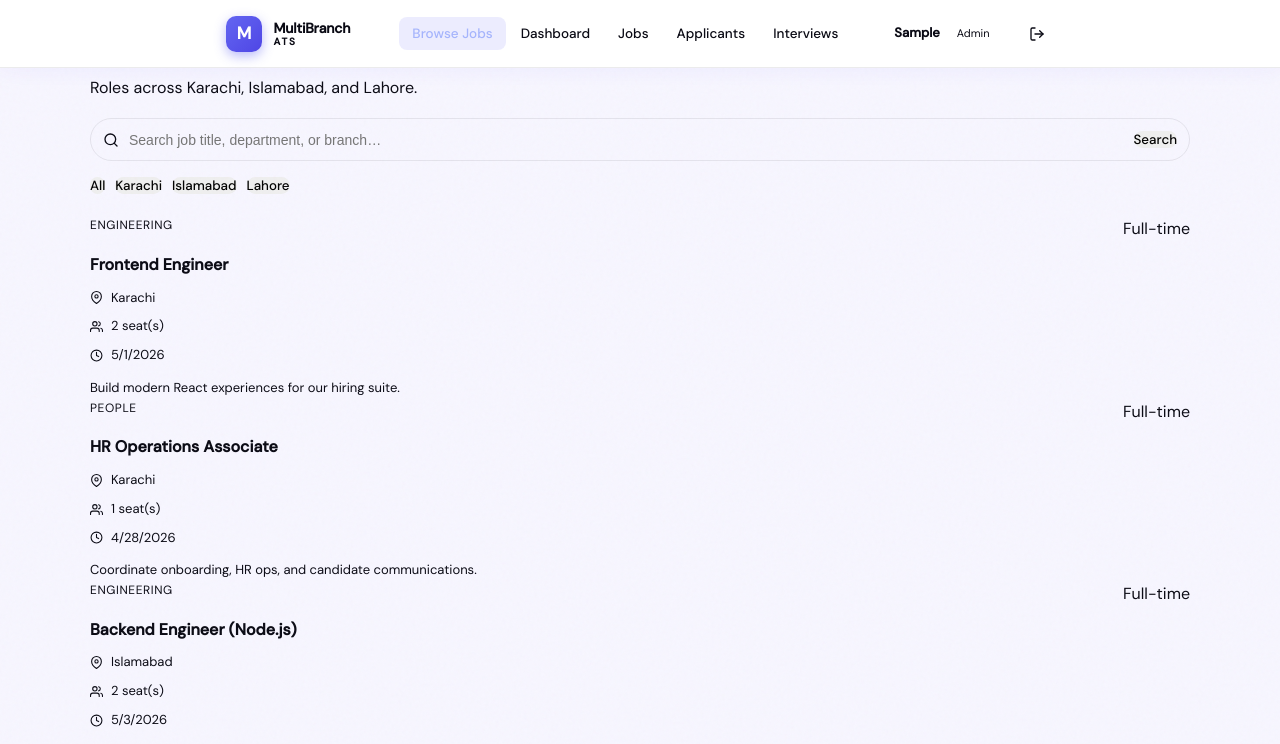
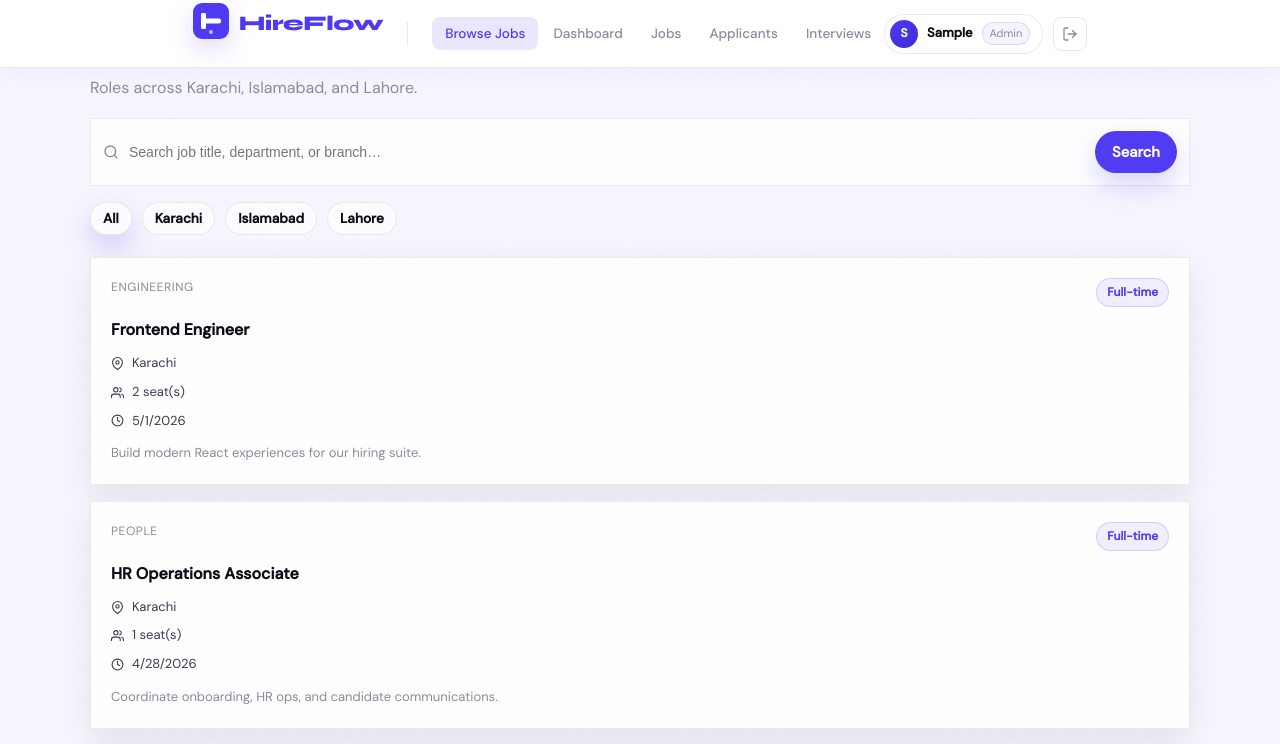
Before and after one commit to ShayaanAkram-1122/MultiBranch-ATS, a React (Vite) app in the folder client/: page /jobs in a window 1280 px wide. Shown: the top 744 px of the page. Built offline with nearby package versions, Linux system fonts and the light colour scheme; no server answers; sample sign-in values are in the browser's storage.

Commit message:
Added UI for candidate portal

```diff
--- a/client/src/components/layouts/ApplicantLayout.jsx
+++ b/client/src/components/layouts/ApplicantLayout.jsx
@@ -1,4 +1,4 @@
-import { NavLink, useNavigate } from 'react-router-dom';
+import { Link, NavLink, useNavigate } from 'react-router-dom';
 import { useAuth } from '../../context/AuthContext';
 import {
   FiGrid, FiFileText, FiUser, FiPlusCircle,
@@ -23,8 +23,17 @@ export default function ApplicantLayout({ children }) {
     <div className="sidebar-layout">
       <aside className="sidebar sidebar-applicant">
         <div className="sidebar-brand">
-          <FiBriefcase className="sidebar-brand-icon" />
-          <span>MultiBranch <strong>ATS</strong></span>
+          <Link to="/" className="auth-logo sidebar-logo" aria-label="HireFlow home">
+            <span className="auth-logo-icon" aria-hidden="true">
+              <span className="ali-h" />
+              <span className="ali-bar" />
+              <span className="ali-h ali-h2" />
+              <span className="ali-dot" />
+            </span>
+            <span className="auth-logo-word">
+              Hire<span className="alw-accent">Flow</span>
+            </span>
+          </Link>
         </div>
         <div className="sidebar-role-badge sidebar-role-applicant">Candidate Portal</div>
 
--- a/client/src/components/layouts/SidebarLayout.css
+++ b/client/src/components/layouts/SidebarLayout.css
@@ -1,6 +1,7 @@
 .sidebar-layout {
   display: flex;
   min-height: 100vh;
+  background: var(--surface);
 }
 
 /* ── Sidebar ─────────────────────────── */
@@ -14,6 +15,8 @@
   position: sticky;
   top: 0;
   flex-shrink: 0;
+  backdrop-filter: blur(18px);
+  -webkit-backdrop-filter: blur(18px);
 }
 .sidebar-brand {
   display: flex;
@@ -25,6 +28,13 @@
   color: var(--text-primary);
 }
 .sidebar-brand-icon { color: var(--primary); font-size: 20px; }
+
+.sidebar-logo .auth-logo-word {
+  font-size: 1.15rem;
+  color: var(--ink);
+  position: relative;
+  top: 2px;
+}
 .sidebar-role-badge {
   margin: 0 16px 20px;
   padding: 4px 10px;
@@ -115,6 +125,7 @@
   padding: 32px;
   overflow-x: hidden;
   max-width: calc(100vw - var(--sidebar-width));
+  background: var(--surface);
 }
 
 @media (max-width: 900px) {
--- a/client/src/components/shared/Navbar.css
+++ b/client/src/components/shared/Navbar.css
@@ -2,8 +2,8 @@
   position: sticky;
   top: 0;
   z-index: 100;
-  background: rgba(7, 11, 20, 0.9);
-  border-bottom: 1px solid rgba(255, 255, 255, 0.07);
+  background: rgba(247, 246, 255, 0.85);
+  border-bottom: 1px solid var(--border);
   backdrop-filter: blur(24px);
   -webkit-backdrop-filter: blur(24px);
 }
@@ -27,53 +27,11 @@
   flex-shrink: 0;
 }
 
-.brand-logo-mark {
-  width: 36px;
-  height: 36px;
-  border-radius: 10px;
-  background: linear-gradient(135deg, #6366f1, #4f46e5);
-  display: flex;
-  align-items: center;
-  justify-content: center;
-  box-shadow: 0 4px 12px rgba(99, 102, 241, 0.45);
-  flex-shrink: 0;
-}
-
-.brand-logo-letter {
-  font-size: 17px;
-  font-weight: 900;
-  color: #fff;
-  letter-spacing: -1px;
-  line-height: 1;
-}
-
-.brand-text {
-  display: flex;
-  flex-direction: column;
-  line-height: 1;
-  gap: 2px;
-}
-
-.brand-name {
-  font-size: 14px;
-  font-weight: 700;
-  color: var(--text-primary);
-  letter-spacing: -0.2px;
-}
-
-.brand-tag {
-  font-size: 10px;
-  font-weight: 700;
-  color: var(--primary);
-  letter-spacing: 2px;
-  text-transform: uppercase;
-}
-
 /* ── Divider ─────────────────────────── */
 .navbar-divider {
   width: 1px;
   height: 24px;
-  background: rgba(255, 255, 255, 0.1);
+  background: rgba(10, 10, 20, 0.08);
   margin: 0 24px;
   flex-shrink: 0;
 }
@@ -99,13 +57,13 @@
 
 .nav-link:hover {
   color: var(--text-primary);
-  background: rgba(255, 255, 255, 0.06);
+  background: rgba(79, 58, 244, 0.06);
 }
 
 .nav-link.active {
   color: var(--text-primary);
-  background: rgba(99, 102, 241, 0.12);
-  color: #a5b4fc;
+  background: rgba(79, 58, 244, 0.12);
+  color: var(--primary);
 }
 
 /* ── Actions ─────────────────────────── */
@@ -124,8 +82,8 @@
   gap: 9px;
   padding: 5px 12px 5px 5px;
   border-radius: 999px;
-  background: rgba(255, 255, 255, 0.05);
-  border: 1px solid rgba(255, 255, 255, 0.09);
+  background: rgba(255, 255, 255, 0.8);
+  border: 1px solid var(--border);
   transition: all 0.2s;
   text-decoration: none;
   cursor: pointer;
@@ -133,14 +91,14 @@
 
 .nav-user-pill:hover {
   background: rgba(99, 102, 241, 0.12);
-  border-color: rgba(99, 102, 241, 0.3);
+  border-color: rgba(79, 58, 244, 0.25);
 }
 
 .nav-user-avatar {
   width: 28px;
   height: 28px;
   border-radius: 50%;
-  background: linear-gradient(135deg, var(--primary), #4f46e5);
+  background: linear-gradient(135deg, var(--primary), var(--primary-hover));
   display: flex;
   align-items: center;
   justify-content: center;
@@ -160,17 +118,17 @@
   font-size: 11px;
   color: var(--text-muted);
   padding: 2px 7px;
-  background: rgba(255, 255, 255, 0.06);
+  background: rgba(79, 58, 244, 0.06);
   border-radius: 999px;
-  border: 1px solid rgba(255,255,255,0.08);
+  border: 1px solid rgba(79, 58, 244, 0.14);
 }
 
 .nav-logout-btn {
   width: 34px;
   height: 34px;
   border-radius: 8px;
-  border: 1px solid rgba(255, 255, 255, 0.09);
-  background: rgba(255, 255, 255, 0.04);
+  border: 1px solid var(--border);
+  background: rgba(255, 255, 255, 0.8);
   color: var(--text-muted);
   display: flex;
   align-items: center;
@@ -201,8 +159,8 @@
   flex-direction: column;
   gap: 2px;
   padding: 12px 16px 16px;
-  border-top: 1px solid rgba(255,255,255,0.07);
-  background: #0a0e1b;
+  border-top: 1px solid var(--border);
+  background: rgba(247, 246, 255, 0.92);
 }
 
 .mobile-link {
@@ -217,7 +175,7 @@
 
 .mobile-link:hover {
   color: var(--text-primary);
-  background: rgba(255,255,255,0.05);
+  background: rgba(79, 58, 244, 0.06);
 }
 
 .mobile-actions {
@@ -225,7 +183,7 @@
   gap: 10px;
   margin-top: 10px;
   padding-top: 12px;
-  border-top: 1px solid rgba(255,255,255,0.07);
+  border-top: 1px solid var(--border);
 }
 
 @media (max-width: 768px) {
--- a/client/src/components/shared/Navbar.jsx
+++ b/client/src/components/shared/Navbar.jsx
@@ -19,14 +19,16 @@ export default function Navbar() {
       <div className="navbar-inner">
 
         {/* ── Brand ── */}
-        <Link to="/" className="navbar-brand">
-          <div className="brand-logo-mark">
-            <span className="brand-logo-letter">M</span>
-          </div>
-          <div className="brand-text">
-            <span className="brand-name">MultiBranch</span>
-            <span className="brand-tag">ATS</span>
-          </div>
+        <Link to="/" className="navbar-brand auth-logo" aria-label="HireFlow home">
+          <span className="auth-logo-icon" aria-hidden="true">
+            <span className="ali-h" />
+            <span className="ali-bar" />
+            <span className="ali-h ali-h2" />
+            <span className="ali-dot" />
+          </span>
+          <span className="auth-logo-word">
+            Hire<span className="alw-accent">Flow</span>
+          </span>
         </Link>
 
         {/* ── Divider ── */}
--- a/client/src/index.css
+++ b/client/src/index.css
@@ -1389,3 +1389,366 @@
        gap: 16px;
      }
    }
+
+  /* ─────────────────────────────────────────────────────────
+     App UI tokens (Candidate/Admin portals)
+     Keep these in sync with landing page design language.
+     ───────────────────────────────────────────────────────── */
+
+  :root {
+    /* Primary palette aliases */
+    --primary: var(--accent);
+    --primary-hover: #3d2bd4;
+    --primary-light: var(--accent-light);
+
+    /* Text */
+    --text-primary: var(--ink);
+    --text-secondary: var(--ink-soft);
+    --text-muted: var(--ink-muted);
+
+    /* Surfaces */
+    --bg-card: var(--white);
+    --bg-card-hover: rgba(79, 58, 244, 0.06);
+    --bg-sidebar: rgba(255, 255, 255, 0.82);
+
+    /* Layout */
+    --sidebar-width: 286px;
+
+    /* Radii used by portal components */
+    --radius-md: 12px;
+    --radius-lg: var(--radius-lg);
+
+    /* Status colors used across the app */
+    --error: #ef4444;
+    --error-bg: rgba(239, 68, 68, 0.12);
+
+    --success: #10b981;
+    --success-bg: rgba(16, 185, 129, 0.12);
+
+    --bg-input: rgba(255, 255, 255, 0.85);
+    --shadow-sm: 0 10px 28px rgba(10, 10, 20, 0.08);
+    --transition: 180ms ease;
+  }
+
+  /* Shared HireFlow logo (used in Auth + Portals) */
+  .auth-logo {
+    display: inline-flex;
+    align-items: center;
+    gap: 10px;
+    text-decoration: none;
+  }
+
+  .auth-logo-icon {
+    width: 36px;
+    height: 36px;
+    background: var(--accent);
+    border-radius: 9px;
+    display: flex;
+    align-items: center;
+    justify-content: center;
+    position: relative;
+    flex-shrink: 0;
+    box-shadow: 0 10px 26px rgba(79, 58, 244, 0.18);
+  }
+
+  .ali-h,
+  .ali-h2 {
+    position: absolute;
+    width: 5px;
+    height: 16px;
+    background: white;
+    border-radius: 2px;
+    top: 10px;
+  }
+
+  .ali-h {
+    left: 8px;
+  }
+
+  .ali-h2 {
+    right: 8px;
+  }
+
+  .ali-bar {
+    position: absolute;
+    height: 5px;
+    width: 20px;
+    background: white;
+    border-radius: 2px;
+    top: 50%;
+    left: 50%;
+    transform: translate(-50%, -50%);
+  }
+
+  .ali-dot {
+    position: absolute;
+    width: 4px;
+    height: 4px;
+    background: white;
+    border-radius: 50%;
+    bottom: 5px;
+    left: 50%;
+    transform: translateX(-50%);
+    opacity: 0.65;
+  }
+
+  .auth-logo-word {
+    font-family: var(--font-display);
+    font-weight: 800;
+    font-size: 1.25rem;
+    letter-spacing: -0.5px;
+    color: var(--ink);
+  }
+
+  .alw-accent {
+    color: var(--accent);
+  }
+
+  /* ─────────────────────────────────────────────────────────
+     Portal utility components (cards, buttons, forms, tables)
+     ───────────────────────────────────────────────────────── */
+
+  .page-header {
+    margin-bottom: 22px;
+  }
+
+  .page-title {
+    font-family: var(--font-display);
+    font-size: 1.6rem;
+    font-weight: 800;
+    letter-spacing: -0.02em;
+    line-height: 1.2;
+    color: var(--text-primary);
+    margin: 0 0 6px;
+  }
+
+  .page-subtitle {
+    margin: 0;
+    color: var(--text-secondary);
+    font-size: 0.95rem;
+  }
+
+  .card {
+    background: var(--bg-card);
+    border: 1px solid var(--border);
+    border-radius: var(--radius-lg);
+    box-shadow: var(--shadow-sm);
+  }
+
+  .card-body {
+    padding: 20px;
+  }
+
+  .grid {
+    display: grid;
+    gap: 16px;
+  }
+
+  .grid-2 {
+    grid-template-columns: repeat(2, minmax(0, 1fr));
+  }
+
+  .grid-4 {
+    grid-template-columns: repeat(4, minmax(0, 1fr));
+  }
+
+  @media (max-width: 900px) {
+    .grid-4 {
+      grid-template-columns: repeat(2, minmax(0, 1fr));
+    }
+  }
+
+  @media (max-width: 600px) {
+    .grid-2,
+    .grid-4 {
+      grid-template-columns: 1fr;
+    }
+  }
+
+  .btn {
+    display: inline-flex;
+    align-items: center;
+    gap: 8px;
+    border-radius: var(--radius-pill);
+    border: 1px solid transparent;
+    padding: 10px 16px;
+    font-size: 0.92rem;
+    font-weight: 600;
+    cursor: pointer;
+    transition: transform 0.15s, background 0.15s, border-color 0.15s, color 0.15s;
+    background: transparent;
+    color: var(--text-primary);
+    text-decoration: none;
+  }
+
+  .btn-sm {
+    padding: 7px 12px;
+    font-size: 0.85rem;
+    font-weight: 600;
+  }
+
+  .btn-lg {
+    padding: 12px 18px;
+    font-size: 0.95rem;
+  }
+
+  .btn-primary {
+    background: var(--primary);
+    color: #fff;
+    box-shadow: 0 12px 26px rgba(79, 58, 244, 0.22);
+  }
+
+  .btn-primary:hover {
+    background: var(--primary-hover);
+    transform: translateY(-1px);
+  }
+
+  .btn-outline {
+    background: rgba(255, 255, 255, 0.75);
+    border-color: var(--border);
+    color: var(--text-primary);
+  }
+
+  .btn-outline:hover {
+    border-color: rgba(79, 58, 244, 0.22);
+    background: rgba(79, 58, 244, 0.06);
+    transform: translateY(-1px);
+  }
+
+  .btn-danger {
+    background: var(--error-bg);
+    border-color: rgba(239, 68, 68, 0.24);
+    color: var(--error);
+  }
+
+  .btn-danger:hover {
+    background: rgba(239, 68, 68, 0.18);
+  }
+
+  .alert {
+    border-radius: var(--radius-md);
+    padding: 12px 14px;
+    border: 1px solid var(--border);
+    background: rgba(255, 255, 255, 0.8);
+    color: var(--text-primary);
+    box-shadow: 0 10px 22px rgba(10, 10, 20, 0.06);
+  }
+
+  .alert-error {
+    border-color: rgba(239, 68, 68, 0.22);
+    background: rgba(239, 68, 68, 0.08);
+    color: #b91c1c;
+  }
+
+  .alert-success {
+    border-color: rgba(16, 185, 129, 0.22);
+    background: rgba(16, 185, 129, 0.08);
+    color: #065f46;
+  }
+
+  .form-group {
+    display: flex;
+    flex-direction: column;
+    gap: 8px;
+  }
+
+  .form-label {
+    font-size: 0.85rem;
+    font-weight: 700;
+    color: var(--text-primary);
+  }
+
+  .form-control {
+    width: 100%;
+    border-radius: var(--radius-md);
+    border: 1px solid var(--border);
+    background: var(--bg-input);
+    padding: 11px 12px;
+    font-size: 0.95rem;
+    color: var(--text-primary);
+    outline: none;
+    transition: border-color 0.15s, box-shadow 0.15s;
+  }
+
+  .form-control:focus {
+    border-color: rgba(79, 58, 244, 0.35);
+    box-shadow: 0 0 0 4px rgba(79, 58, 244, 0.14);
+  }
+
+  .table-wrapper {
+    overflow: auto;
+    border: 1px solid var(--border);
+    border-radius: var(--radius-lg);
+    background: var(--bg-card);
+    box-shadow: var(--shadow-sm);
+  }
+
+  .table {
+    width: 100%;
+    border-collapse: collapse;
+    min-width: 680px;
+  }
+
+  .table th,
+  .table td {
+    padding: 12px 14px;
+    border-bottom: 1px solid var(--border);
+    text-align: left;
+    font-size: 0.9rem;
+  }
+
+  .table th {
+    font-size: 0.78rem;
+    text-transform: uppercase;
+    letter-spacing: 0.08em;
+    color: var(--text-muted);
+    background: rgba(79, 58, 244, 0.04);
+  }
+
+  .badge {
+    display: inline-flex;
+    align-items: center;
+    justify-content: center;
+    padding: 4px 10px;
+    border-radius: 999px;
+    font-size: 0.74rem;
+    font-weight: 700;
+    border: 1px solid transparent;
+    white-space: nowrap;
+  }
+
+  .badge-submitted {
+    background: rgba(79, 58, 244, 0.08);
+    border-color: rgba(79, 58, 244, 0.18);
+    color: var(--primary);
+  }
+
+  .badge-review {
+    background: rgba(245, 158, 11, 0.10);
+    border-color: rgba(245, 158, 11, 0.22);
+    color: #92400e;
+  }
+
+  .badge-shortlisted {
+    background: rgba(16, 185, 129, 0.10);
+    border-color: rgba(16, 185, 129, 0.22);
+    color: #065f46;
+  }
+
+  .badge-interview {
+    background: rgba(34, 211, 238, 0.12);
+    border-color: rgba(34, 211, 238, 0.22);
+    color: #0e7490;
+  }
+
+  .badge-selected {
+    background: rgba(16, 185, 129, 0.12);
+    border-color: rgba(16, 185, 129, 0.22);
+    color: #065f46;
+  }
+
+  .badge-rejected {
+    background: rgba(239, 68, 68, 0.10);
+    border-color: rgba(239, 68, 68, 0.20);
+    color: #b91c1c;
+  }
```
